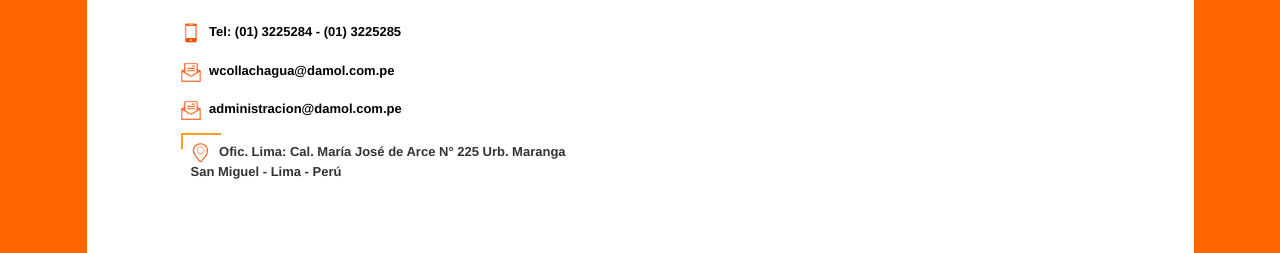
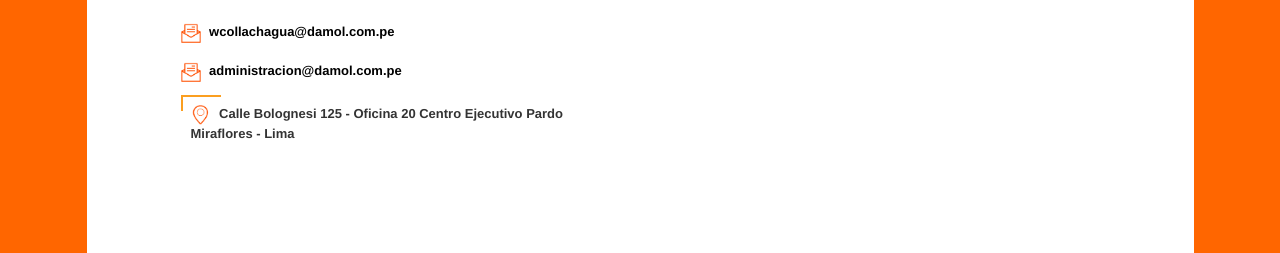
Before and after one commit to JDarkGreen/damol, a WordPress theme: template themes/damol/page-contacto.php in a window 1280 px wide. Shown: the part 169-422 px from the top of the page. Run offline with PHP 8.4 and a stand-in for WordPress, Linux system fonts and the light colour scheme; the site name, menu and one post (Sample post) are stand-ins, and other content is empty; some libraries are stand-ins or nearby versions.

Commit message:
update contactos

```diff
--- a/themes/damol/footer.php
+++ b/themes/damol/footer.php
@@ -64,6 +64,10 @@
 					<?php $tel = $options['contact_tel']; if( !empty($tel) ) : ?>
 						<p>Tel: <?= $tel ?></p>
 					<?php endif; ?>
+					<?php $cel = $options['contact_cel']; if( !empty($cel) ) : ?>
+						<p>Cel: <?= $cel ?></p>
+					<?php endif; ?>
+
 
 					<!-- Consultas Correo  -->
 					<?php $emails = $options['contact_email']; if( !empty($emails) ) : ?>
--- a/themes/damol/page-contacto.php
+++ b/themes/damol/page-contacto.php
@@ -38,14 +38,18 @@
 				<div class="sectionContacto__info__office center-block">
 					<h2 class="text-uppercase"><?php _e( 'oficinas principales' , 'damol-framework' ); ?></h2>
 					<p>
-						<i class="icon icon--tel"></i> Tel: (01) 3225284 - (01) 3225285 <br /><br />
+						<?php $cel = $options['contact_cel']; if( !empty($cel) ) : ?>
+							<i class="icon icon--tel"></i> Cel: <?= $cel ?>
+							<br /><br />
+						<?php endif; ?>
 						<i class="icon icon--contact"></i> wcollachagua@damol.com.pe <br /><br />
 						<i class="icon icon--contact"></i> administracion@damol.com.pe
 					</p>
 					<span class="line-orange"> <i class="line-orange__icon"></i>
 						<i class="icon icon--address"></i>
-							Ofic. Lima: Cal. María José de Arce N° 225
-							Urb. Maranga <br /> San Miguel - Lima - Perú
+
+							Calle Bolognesi 125 - Oficina 20
+							Centro Ejecutivo Pardo <br /> Miraflores - Lima
 					</span>
 				</div><!-- /.sectionContacto__info__office -->
 			</div>
```
Also changed, not shown: themes/damol/page-proyectos.php (+9 -1 lines), themes/damol/single-proyecto.php (+8 -1 lines).
